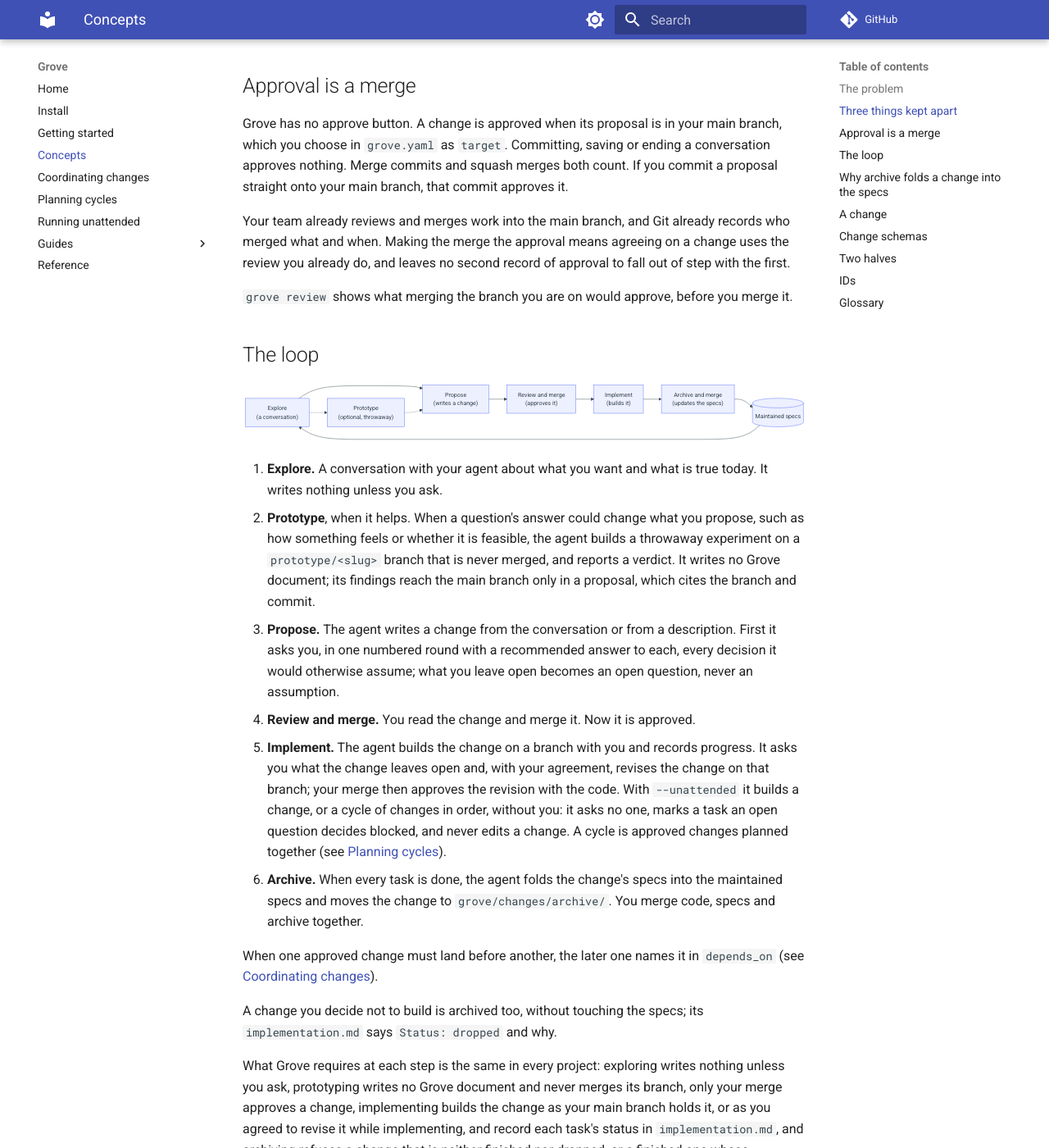
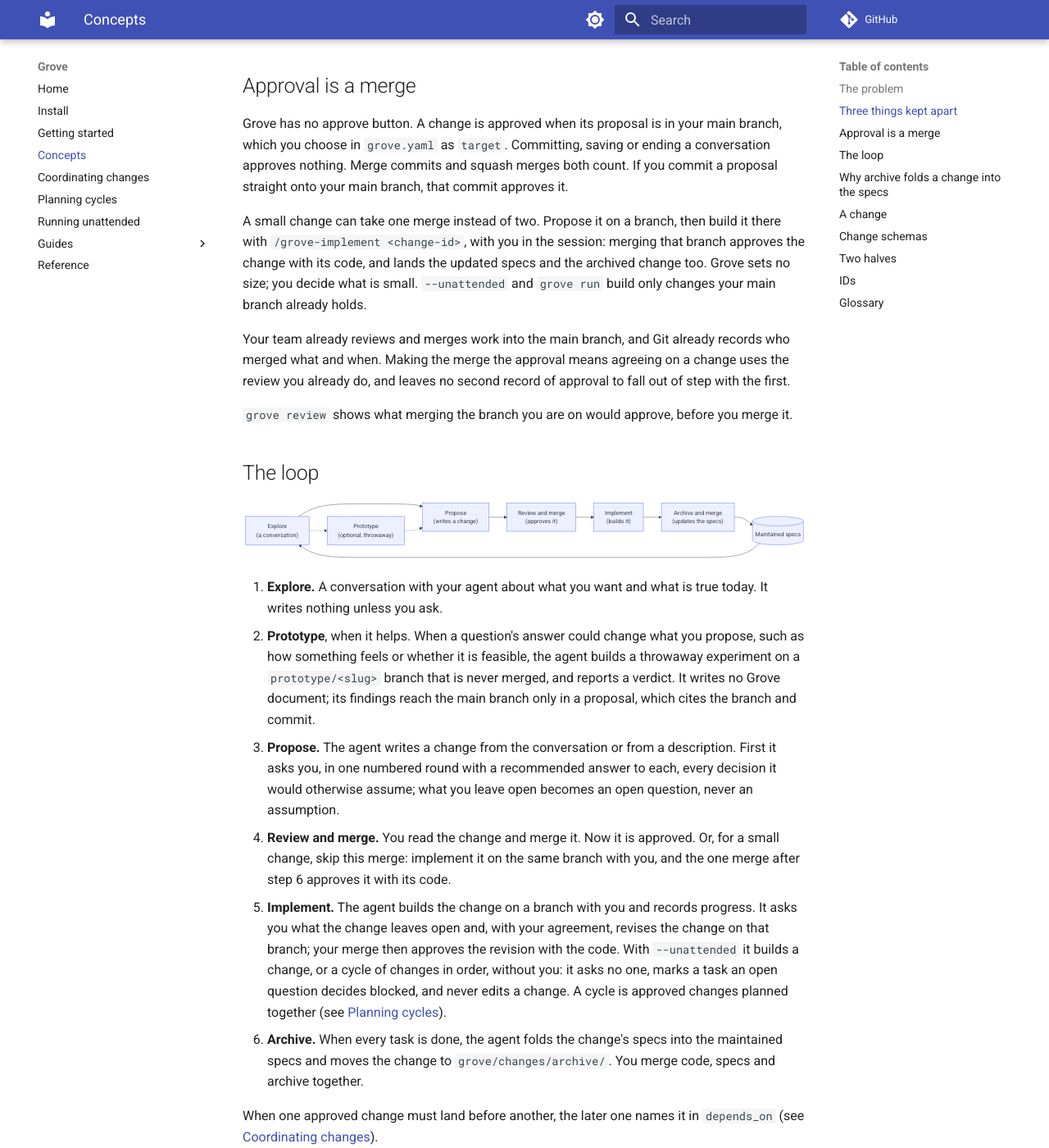
Before and after one commit to mascah/grove, an MkDocs documentation site: the page built from docs/concepts.md, in a window 1280 px wide and 1400 px high, scrolled down 783 px. Shown: the whole window at 82% size. Built offline with MkDocs 1.6.1 and Material for MkDocs 9.7.7, drawn with Linux system fonts in a browser that asks for light colours; comment, search, counter and statistics services are not loaded.

Commit message:
docs: T-04 document one merge for small changes

```diff
--- a/docs/concepts.md
+++ b/docs/concepts.md
@@ -39,6 +39,13 @@
 merges both count. If you commit a proposal straight onto your main branch,
 that commit approves it.
 
+A small change can take one merge instead of two. Propose it on a branch,
+then build it there with `/grove-implement <change-id>`, with you in the
+session: merging that branch approves the change with its code, and lands
+the updated specs and the archived change too. Grove sets no size; you
+decide what is small. `--unattended` and `grove run` build only changes
+your main branch already holds.
+
 Your team already reviews and merges work into the main branch, and Git
 already records who merged what and when. Making the merge the approval
 means agreeing on a change uses the review you already do, and leaves no
@@ -73,7 +80,9 @@
    recommended answer to each, every decision it would otherwise assume;
    what you leave open becomes an open question, never an assumption.
 4. **Review and merge.** You read the change and merge it. Now it is
-   approved.
+   approved. Or, for a small change, skip this merge: implement it on the
+   same branch with you, and the one merge after step 6 approves it with
+   its code.
 5. **Implement.** The agent builds the change on a branch with you and
    records progress. It asks you what the change leaves open and, with
    your agreement, revises the change on that branch; your merge then
```
Also changed, not shown: dev/walkthrough.md (+13 -2 lines), docs/getting-started.md (+12 -0 lines), docs/reference.md (+4 -4 lines), grove/changes/261023-6yafg-one-merge-for-small-changes/implementation.md (+24 -0 lines).
